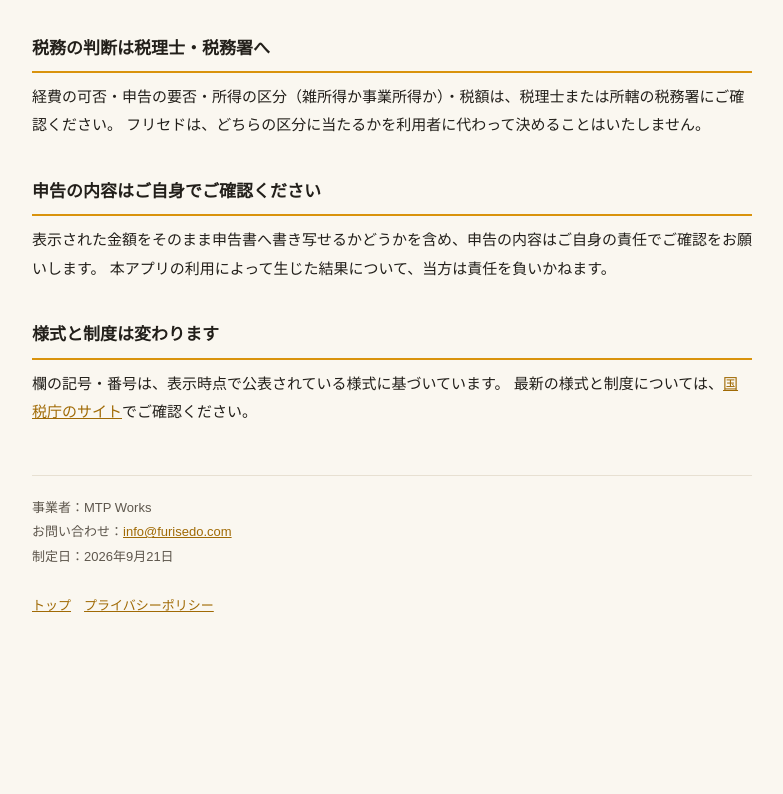
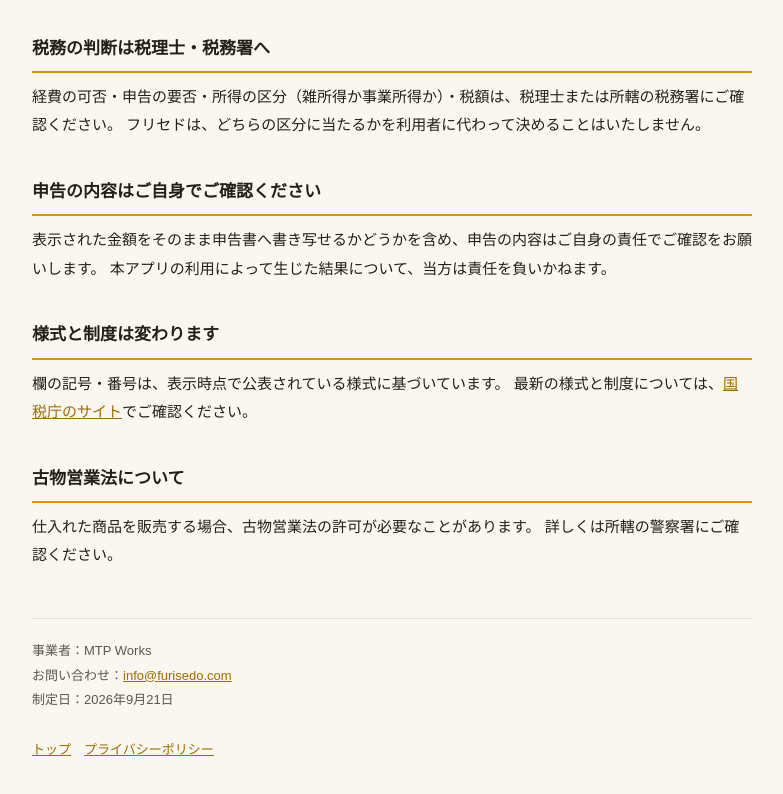
Before and after one commit to jamjam315/furisedo-site, a plain HTML site: page disclaimer/index.html in a window 1280 px wide. Shown: the part 504-1298 px from the top of the page, without its empty margins (248-1031 px from the left). Before the commit the page ends 1187 px from the top, so only its background shows below. Drawn offline with Linux system fonts and the light colour scheme.

Commit message:
免責事項: 古物営業法の案内を足す
アプリ内の「設定 → 免責事項」と同じ文（furima の LegalText と1本化）。

Co-Authored-By: Claude Opus 5 <noreply@anthropic.com>

```diff
--- a/disclaimer/index.html
+++ b/disclaimer/index.html
@@ -104,6 +104,12 @@
     最新の様式と制度については、<a href="https://www.nta.go.jp/" rel="noopener">国税庁のサイト</a>でご確認ください。
   </p>
 
+  <h2>古物営業法について</h2>
+  <p>
+    仕入れた商品を販売する場合、古物営業法の許可が必要なことがあります。
+    詳しくは所轄の警察署にご確認ください。
+  </p>
+
   <footer>
     事業者：MTP Works<br>
     お問い合わせ：<a href="mailto:info@furisedo.com">info@furisedo.com</a><br>
```
